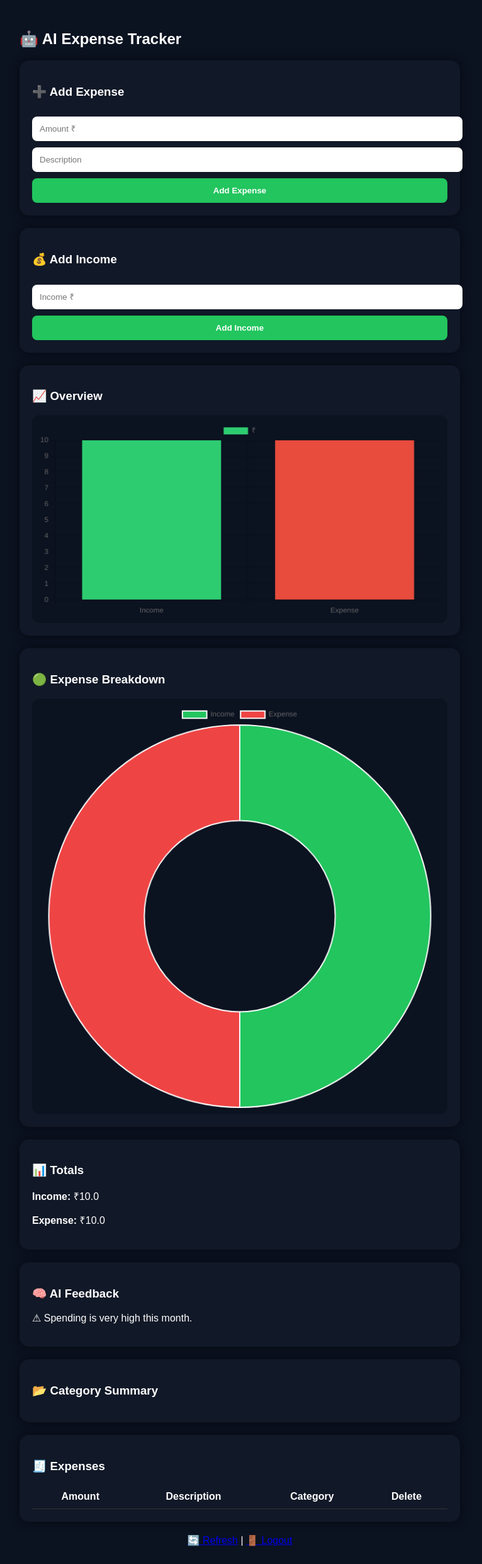
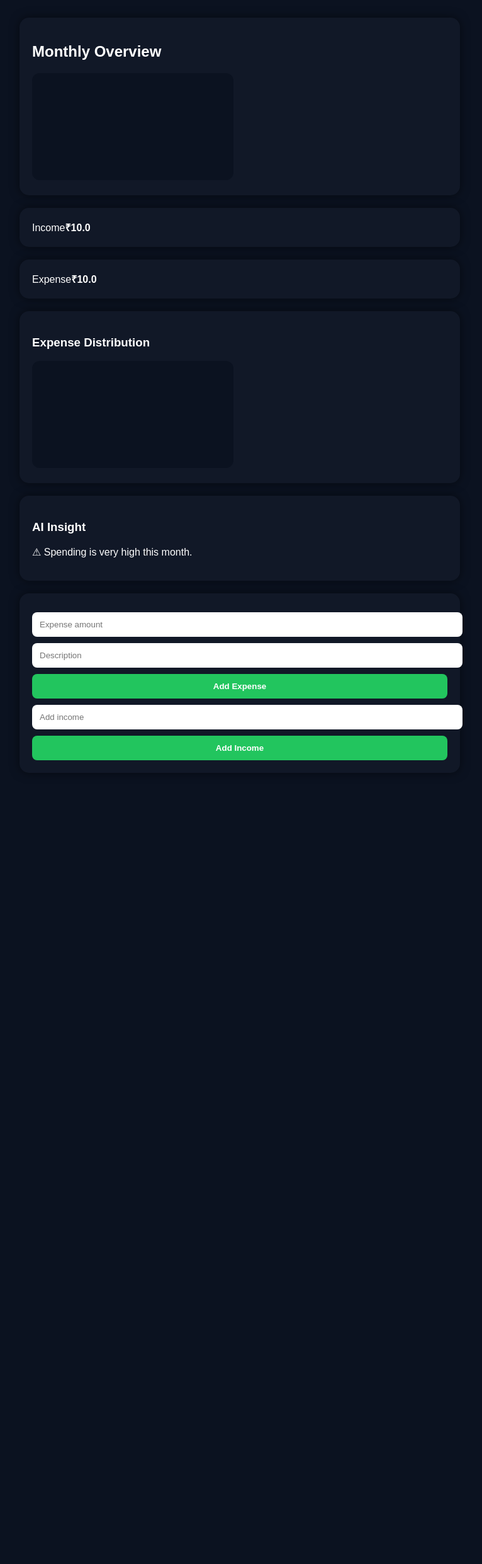
Before and after one commit to nighil1/expense-tracker, a Flask app: page /dashboard in a window 1280 px wide. Shown: the whole page at 63% size, without its empty margins (259-1025 px from the left). After the commit the page ends 1207 px from the top, so only its background shows below. Run offline with Flask 3, Linux system fonts and the light colour scheme; the visitor is signed in with stand-in values (Sample User, id 1); tables that the repository leaves empty hold one stand-in row (values such as "Sample post"); lists and menus that the app fills with data are empty; a map, chart or similar area stays blank.

Commit message:
Update dashboard.html

```diff
--- a/expense_tracker/templates/dashboard.html
+++ b/expense_tracker/templates/dashboard.html
@@ -1,133 +1,73 @@
 <!DOCTYPE html>
 <html>
 <head>
-    <title>AI Expense Tracker</title>
-
-    <!-- CSS -->
-    <link rel="stylesheet" href="{{ url_for('static', filename='style.css') }}">
-
-    <!-- CHART JS -->
+    <title>Dashboard</title>
+    <link rel="stylesheet" href="/static/style.css">
     <script src="https://cdn.jsdelivr.net/npm/chart.js"></script>
 </head>
-
 <body>
 
 <div class="dashboard">
 
-<h2>🤖 AI Expense Tracker</h2>
-
-<!-- ADD EXPENSE -->
 <div class="section">
-<h3>➕ Add Expense</h3>
-<form method="post">
-    <input name="amount" placeholder="Amount ₹" required>
-    <input name="description" placeholder="Description" required>
-    <button>Add Expense</button>
-</form>
+    <h2>Monthly Overview</h2>
+    <canvas id="barChart"></canvas>
 </div>
 
-<!-- ADD INCOME -->
-<div class="section">
-<h3>💰 Add Income</h3>
-<form method="post" action="/add_income">
-    <input name="income" placeholder="Income ₹" required>
-    <button>Add Income</button>
-</form>
+<div class="section stat">
+    <span>Income</span><strong>₹{{ income }}</strong>
 </div>
-
-<!-- GRAPHS -->
-<div class="section">
-<h3>📈 Overview</h3>
-<canvas id="barChart"></canvas>
+<div class="section stat">
+    <span>Expense</span><strong>₹{{ expense }}</strong>
 </div>
 
 <div class="section">
-<h3>🟢 Expense Breakdown</h3>
-<canvas id="donutChart"></canvas>
+    <h3>Expense Distribution</h3>
+    <canvas id="donutChart"></canvas>
 </div>
 
-<!-- TOTALS -->
 <div class="section">
-<h3>📊 Totals</h3>
-<p><b>Income:</b> ₹{{income}}</p>
-<p><b>Expense:</b> ₹{{expense}}</p>
+    <h3>AI Insight</h3>
+    <p>{{ feedback }}</p>
 </div>
 
-<!-- AI FEEDBACK -->
 <div class="section">
-<h3>🧠 AI Feedback</h3>
-<p>{{feedback}}</p>
-</div>
+    <form method="post">
+        <input name="amount" placeholder="Expense amount" required>
+        <input name="description" placeholder="Description" required>
+        <button>Add Expense</button>
+    </form>
 
-<!-- CATEGORY SUMMARY -->
-<div class="section">
-<h3>📂 Category Summary</h3>
-<ul>
-{% for s in summary %}
-<li>{{s[0]}} - ₹{{s[1]}}</li>
-{% endfor %}
-</ul>
-</div>
-
-<!-- EXPENSE TABLE -->
-<div class="section">
-<h3>🧾 Expenses</h3>
-<table>
-<tr>
-<th>Amount</th>
-<th>Description</th>
-<th>Category</th>
-<th>Delete</th>
-</tr>
-
-{% for e in expenses %}
-<tr>
-<td>₹{{e[1]}}</td>
-<td>{{e[2]}}</td>
-<td>{{e[3]}}</td>
-<td><a href="/delete/{{e[0]}}">❌</a></td>
-</tr>
-{% endfor %}
-
-</table>
-</div>
-
-<!-- FOOTER -->
-<div style="text-align:center;margin-top:15px;">
-<a href="/dashboard">🔄 Refresh</a> |
-<a href="/logout">🚪 Logout</a>
+    <form action="/add_income" method="post">
+        <input name="income" placeholder="Add income">
+        <button>Add Income</button>
+    </form>
 </div>
 
 </div>
 
-<!-- CHART SCRIPT -->
 <script>
-const income = {{income}};
-const expense = {{expense}};
-
-// BAR CHART
-new Chart(document.getElementById('barChart'), {
-    type: 'bar',
-    data: {
-        labels: ['Income', 'Expense'],
-        datasets: [{
-            label: '₹',
-            data: [income, expense],
-            backgroundColor: ['#2ecc71', '#e74c3c']
-        }]
-    }
+new Chart(barChart,{
+ type:'bar',
+ data:{
+  labels:['Feb','Mar','Apr','May','Jun','Jul'],
+  datasets:[
+   {label:'Income',data:{{ income_data }},backgroundColor:'#22c55e',borderRadius:8},
+   {label:'Expense',data:{{ expense_data }},backgroundColor:'#facc15',borderRadius:8}
+  ]
+ }
 });
 
-// DONUT CHART
-new Chart(document.getElementById('donutChart'), {
-    type: 'doughnut',
-    data: {
-        labels: ['Income', 'Expense'],
-        datasets: [{
-            data: [income, expense],
-            backgroundColor: ['#22c55e', '#ef4444']
-        }]
-    }
+new Chart(donutChart,{
+ type:'doughnut',
+ data:{
+  labels:{{ categories }},
+  datasets:[{
+   data:{{ amounts }},
+   backgroundColor:['#22c55e','#facc15','#38bdf8','#f87171','#a78bfa'],
+   cutout:'75%'
+  }]
+ }
 });
 </script>
 
```
